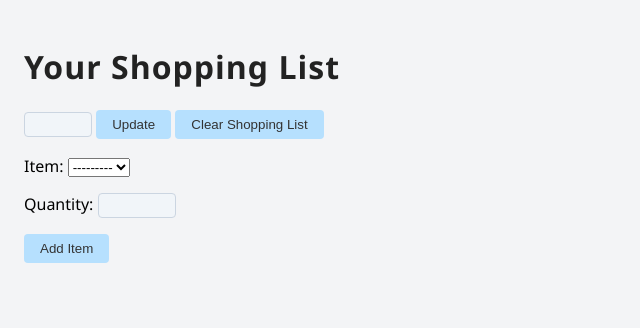
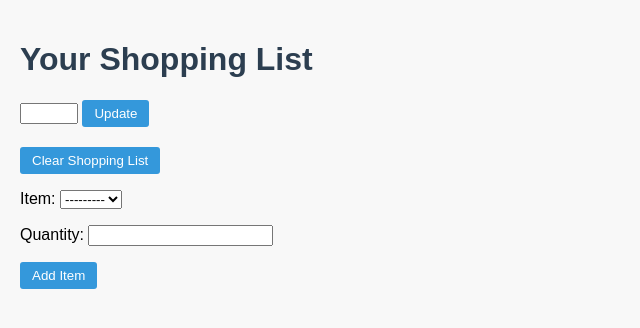
Before and after one commit to Devorah135/GrocerEase, a Django app: template GrocerEase/core/templates/shopping_list.html in a window 1280 px wide. Shown: the top 328 px of the page, without its empty margins (0-640 px from the left). Run offline with Django 5.2, Linux system fonts and the light colour scheme; the template is opened without the code that fills it: values that come from a table or form of the project are taken from there, others are empty.

Commit message:
added to css sheet

```diff
--- a/GrocerEase/core/static/styles.css
+++ b/GrocerEase/core/static/styles.css
@@ -1,49 +1,44 @@
+/* core/static/core/styles.css */
     body {
-    font-family: 'Segoe UI', Arial, sans-serif;
-    background: #f3f4f6;
+        font-family: Arial, sans-serif;
+        background: #f8f8f8;
         margin: 0;
-    padding: 24px;
+        padding: 20px;
     }
+
     h1 {
-    color: #222;
-    letter-spacing: 1px;
+        color: #2c3e50;
     }
+
     #shopping_list {
         list-style: none;
         padding: 0;
     }
+
     .shopping_list_item {
-    background: #f7fafc;
-    margin-bottom: 14px;
-    padding: 14px 18px;
-    border-radius: 8px;
+        background: #fff;
+        margin-bottom: 10px;
+        padding: 10px;
+        border-radius: 5px;
         display: flex;
         align-items: center;
         justify-content: space-between;
-    box-shadow: 0 2px 8px rgba(60, 60, 60, 0.04);
-    border: 1px solid #e2e8f0;
     }
+
     button {
-    background: #b6e0fe;
-    color: #333;
+        background: #3498db;
+        color: #fff;
         border: none;
-    padding: 7px 16px;
-    border-radius: 4px;
+        padding: 6px 12px;
+        border-radius: 3px;
         cursor: pointer;
-    font-weight: 500;
         transition: background 0.2s;
     }
+
     button:hover {
-    background: #a7c7e7;
+        background: #2980b9;
     }
+
     form {
-    display: inline;
+        margin: 0;
     }
-input[type="number"] {
-    border: 1px solid #cbd5e1;
-    border-radius: 4px;
-    padding: 4px 8px;
-    background: #f1f5f9;
-    color: #333;
-    width: 60px;
-}
```
Lines whose indentation alone changed are shown as unchanged.
